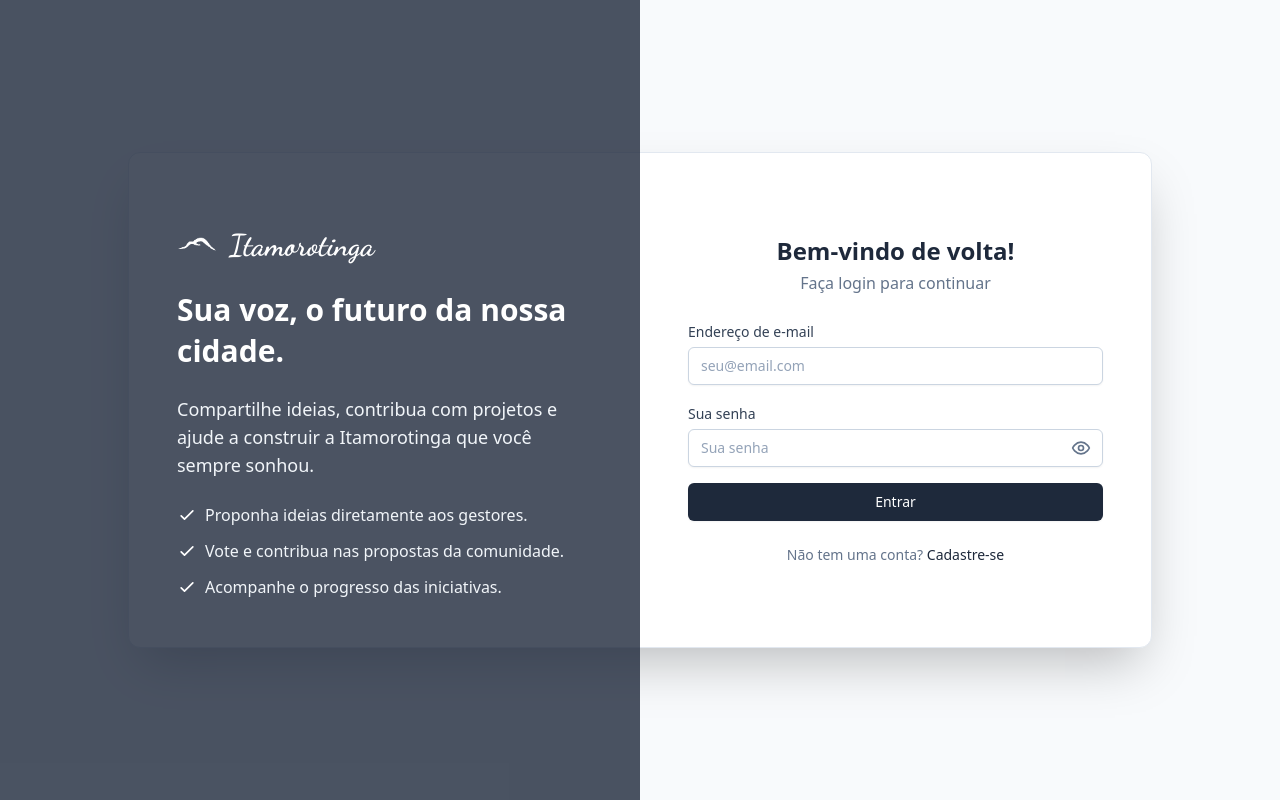
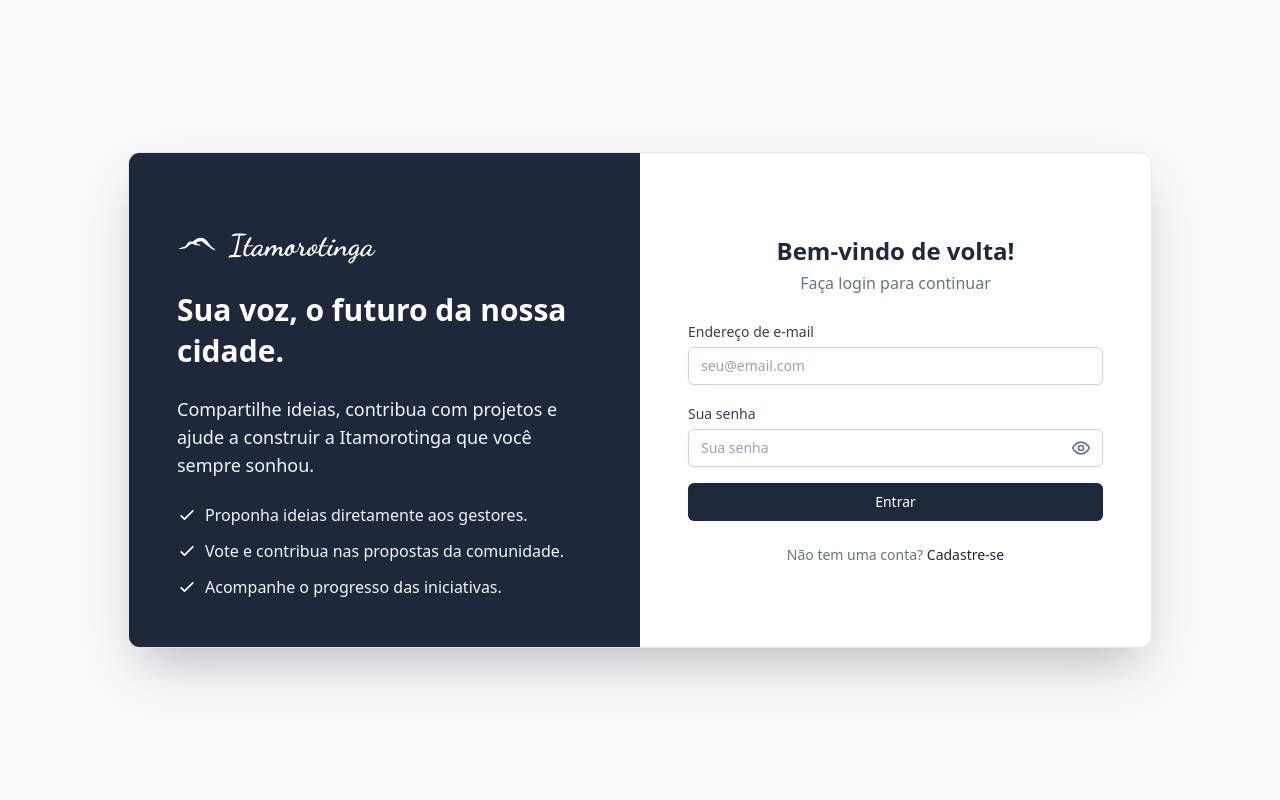
Before and after one commit to wagousb/ConnectCity, a React (Vite) app: page / in a window 1280 px wide. Built offline with nearby package versions, Linux system fonts and the light colour scheme; no server answers.

Commit message:
[dyad] Corrigindo a sobreposição do formulário de login em dispositivos móveis. - wrote 1 file(s)

```diff
--- a/src/pages/Login.tsx
+++ b/src/pages/Login.tsx
@@ -21,11 +21,11 @@ const Login: React.FC = () => {
 
         {/* Coluna de Marketing/Boas-vindas (Esquerda) */}
         <div
-          className="md:w-1/2 p-8 md:p-12 text-white flex flex-col justify-center space-y-6 bg-cover bg-center"
+          className="relative md:w-1/2 p-8 md:p-12 text-white flex flex-col justify-center space-y-6 bg-cover bg-center bg-primary-800"
           style={{ backgroundImage: 'url(/serra-da-logo-itamorotinga.png)' }}
         >
           {/* Overlay escuro para garantir legibilidade do texto */}
-          <div className="absolute inset-0 bg-primary-800 bg-opacity-80 md:w-1/2"></div>
+          <div className="absolute inset-0 bg-primary-800 bg-opacity-80"></div>
 
           <div className="relative z-10 flex flex-col justify-center h-full space-y-6">
             <div className="flex items-center space-x-3">
```
